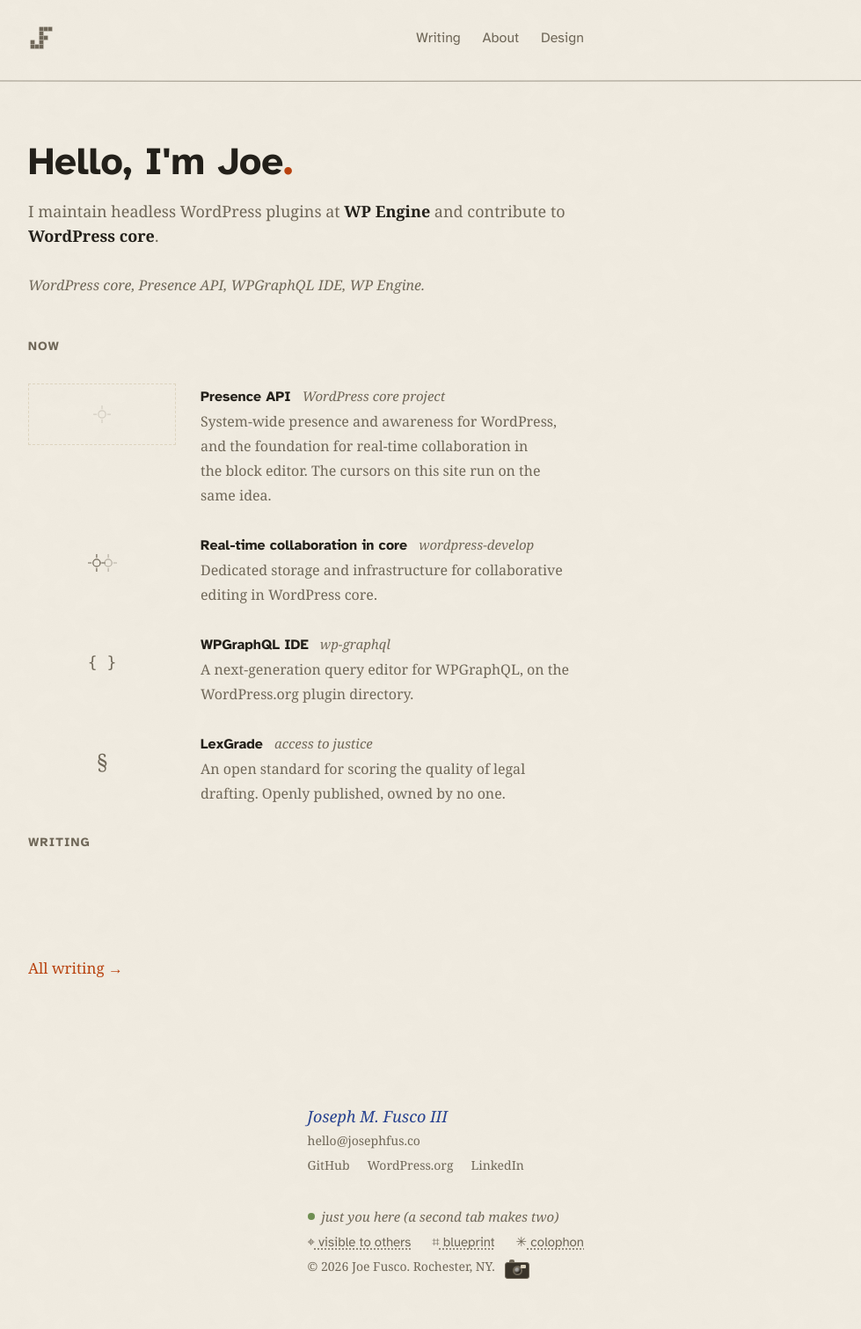
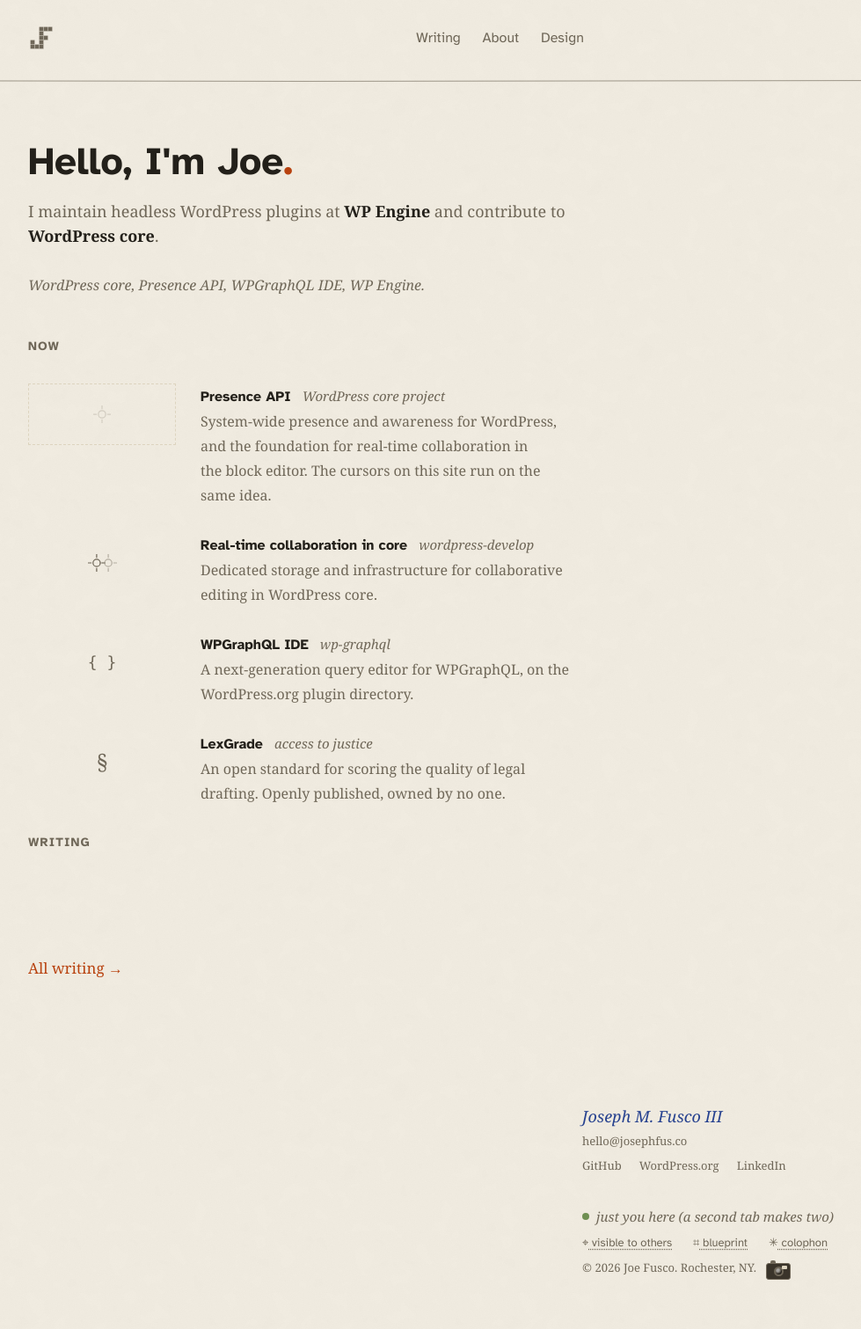
Before and after one commit to josephfusco/josephfusco.github.io, a Jekyll site: the page built from index.html, in a window 1280 px wide. Shown: the whole page at 88% size, without its empty margins (292-1271 px from the left). Built offline with Jekyll 4.4.1, drawn with Linux system fonts in a browser that asks for light colours.

Commit message:
The close signs the paper's corner, quietly
The letter column is for reading; the signature signs the sheet.
The footer wrap escapes the 42rem column so the close block sits
in the true bottom-right corner of the page. Housekeeping rows
step down to 0.8125rem, leaving the signature as the only full
voice. The colophon becomes a slip of the same stationery, small
radius, soft shadow, and opens up and to the left so it never
covers the block that summoned it.

Co-Authored-By: Claude Fable 5 <noreply@anthropic.com>
Claude-Session: https://claude.ai/code/session_019vAcPMvpcgUVRcyZCqV9hM

```diff
--- a/assets/css/redesign.css
+++ b/assets/css/redesign.css
@@ -257,6 +257,10 @@ section.block > h2 {
 /* The close is a block anchored bottom right, read left to right
    inside, like the address block on a letter */
 .letter-close { width: fit-content; margin-left: auto; text-align: left; }
+.site-footer .wrap { max-width: none; padding: 0 2.5rem; }
+@media (max-width: 640px) {
+  .site-footer .wrap { padding: 0 1.25rem; }
+}
 .site-footer a { color: var(--muted); }
 .site-footer a:hover { color: var(--accent); }
 
@@ -294,7 +298,7 @@ section.block > h2 {
   align-items: center;
   gap: 0.5rem;
   color: var(--muted);
-  font-size: 0.9375rem;
+  font-size: 0.8125rem;
   font-family: Georgia, serif;
   font-style: italic;
 }
@@ -636,15 +640,15 @@ p, li { text-wrap: pretty; }
 /* Colophon: native popover, anchored to its button, @starting-style entry */
 
 #colophon {
-  max-width: 22rem;
+  max-width: 21rem;
   rotate: -1.1deg;
   background: var(--card);
   color: var(--fg);
   border: 1px solid var(--border);
-  border-radius: 10px;
-  padding: 1.25rem 1.4rem;
-  box-shadow: 0 1px 2px rgba(0,0,0,0.05), 0 18px 40px -24px rgba(0,0,0,0.4);
-  font-size: 0.9063rem;
+  border-radius: 3px;
+  padding: 1rem 1.25rem;
+  box-shadow: 0 10px 24px -18px rgba(35, 28, 18, 0.5);
+  font-size: 0.8125rem;
   line-height: 1.55;
 }
 #colophon h2 { margin: 0 0 0.5rem; font-size: 1rem; letter-spacing: 0; }
@@ -655,8 +659,8 @@ p, li { text-wrap: pretty; }
   #colophon {
     position: fixed;
     position-anchor: --colophon-btn;
-    position-area: top span-right;
-    position-try-fallbacks: bottom span-right, top, bottom;
+    position-area: top span-left;
+    position-try-fallbacks: top span-right, bottom span-left, top, bottom;
     margin: 0.5rem 0;
   }
 }
@@ -959,7 +963,7 @@ section.block > h2 {
   font-size: 0.9375rem;
   line-height: var(--lh);
 }
-.presence-toggle, .blueprint-toggle, .colophon-toggle { font-size: 0.9375rem; line-height: var(--lh); }
+.presence-toggle, .blueprint-toggle, .colophon-toggle { font-size: 0.8125rem; line-height: var(--lh); }
 .colophon-toggle { margin-right: 0; }
 .signature-contacts a:last-child { margin-right: 0; }
 
@@ -1061,7 +1065,7 @@ h1, h2, h3, h4,
 /* Say hello */
 .signature-email {
   margin: 0;
-  font-size: 0.875rem;
+  font-size: 0.8125rem;
   line-height: var(--lh);
 }
 
@@ -1282,7 +1286,7 @@ body {
 /* Under the signature, how to reach the signer */
 .signature-contacts {
   margin: 0 0 var(--lh);
-  font-size: 0.875rem;
+  font-size: 0.8125rem;
   line-height: var(--lh);
 }
 .signature-contacts a {
@@ -1296,5 +1300,5 @@ body {
 .footer-tools { margin: 0; line-height: var(--lh); }
 
 /* Fineprint closes the page, small and quiet, under the signature block */
-.site-footer .fineprint { margin-top: 0; font-size: 0.875rem; }
+.site-footer .fineprint { margin-top: 0; font-size: 0.8125rem; }
 .site-footer .fineprint a { margin-right: 0; }
```
